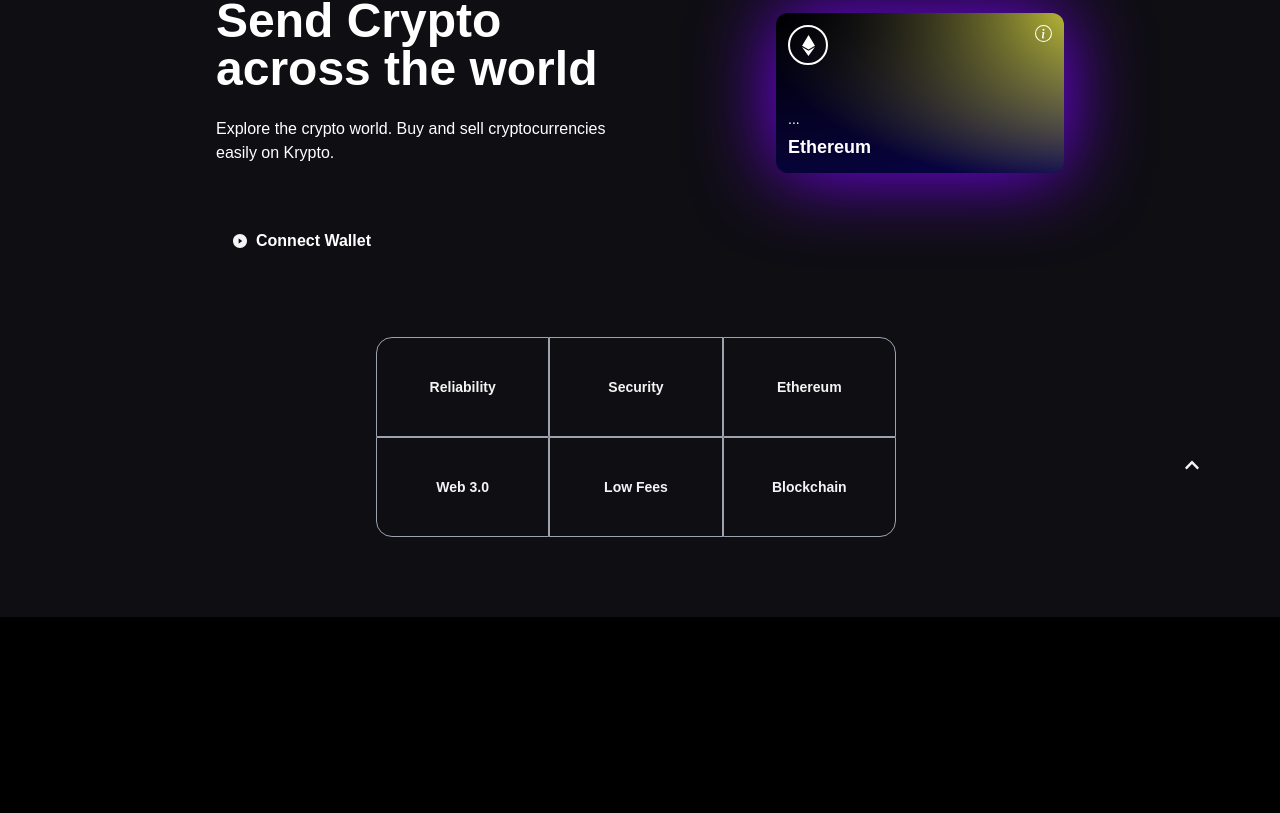
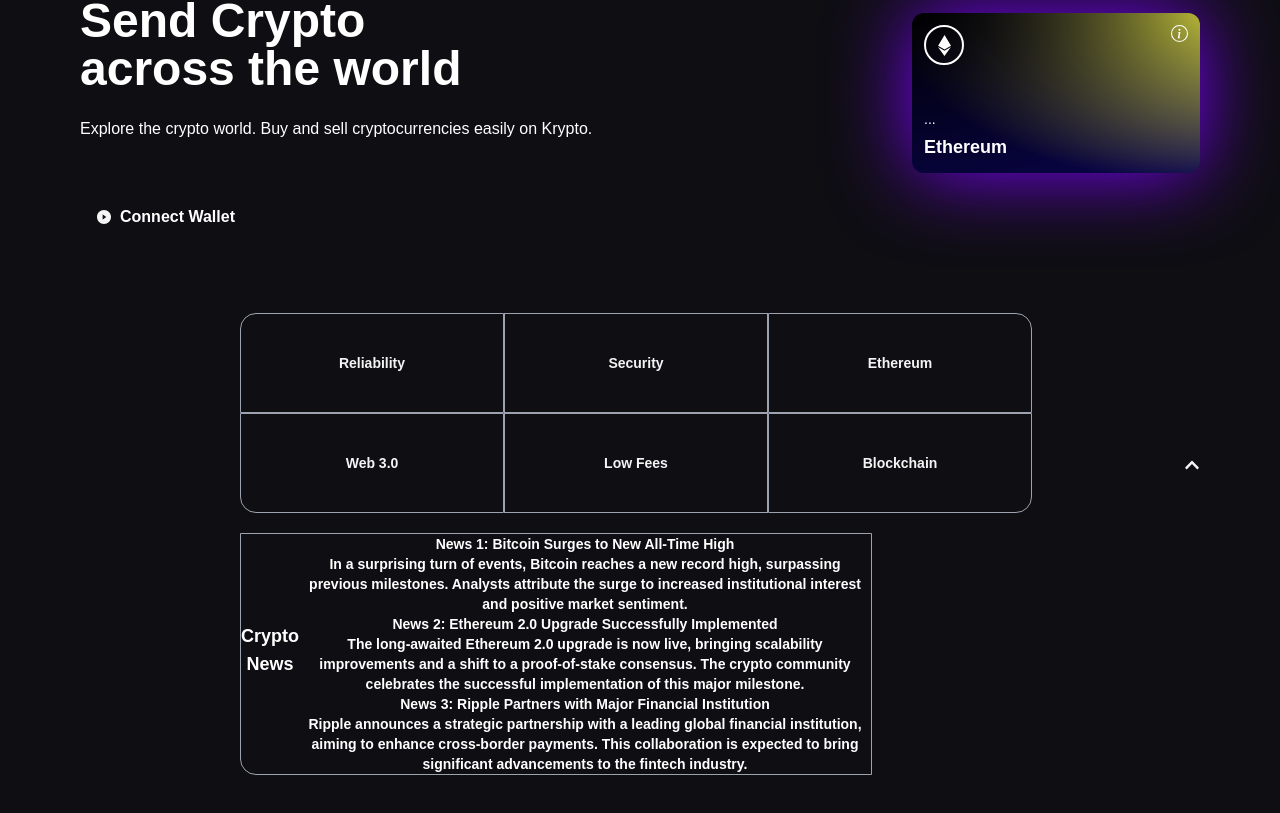
Before and after one commit to Mahimnak/KryptX, a React (Vite) app in the folder KryptX-final/project_web3.0/client/: page /Home in a window 1280 px wide. Shown: the part 247-1060 px from the top of the page. Before the commit the page ends 864 px from the top, so only its background shows below. Built offline with nearby package versions, Linux system fonts and the light colour scheme; no server answers.

Commit message:
News section - changes to be made

```diff
--- a/KryptX-final/project_web3.0/client/src/components/Welcome.jsx
+++ b/KryptX-final/project_web3.0/client/src/components/Welcome.jsx
@@ -80,6 +80,28 @@
             </div>
           </div>
         </div>
+        <div className="mx-auto w-full text-center">
+          <div className="mt-5 ml-40">
+            <div className={`sm:rounded-bl-2xl ${companyCommonStyles}`}>
+              <h2 className="font-semibold text-white text-lg mb-2">Crypto News</h2>
+              <ul className="text-white">
+                <li>
+                  <span className="font-semibold">News 1:</span> Bitcoin Surges to New All-Time High
+                  <p className="text-sm">In a surprising turn of events, Bitcoin reaches a new record high, surpassing previous milestones. Analysts attribute the surge to increased institutional interest and positive market sentiment.</p>
+                </li>
+                <li>
+                  <span className="font-semibold">News 2:</span> Ethereum 2.0 Upgrade Successfully Implemented
+                  <p className="text-sm">The long-awaited Ethereum 2.0 upgrade is now live, bringing scalability improvements and a shift to a proof-of-stake consensus. The crypto community celebrates the successful implementation of this major milestone.</p>
+                </li>
+                <li>
+                  <span className="font-semibold">News 3:</span> Ripple Partners with Major Financial Institution
+                  <p className="text-sm">Ripple announces a strategic partnership with a leading global financial institution, aiming to enhance cross-border payments. This collaboration is expected to bring significant advancements to the fintech industry.</p>
+                </li>
+                {/* Add more news items as needed */}
+              </ul>
+            </div>
+          </div>
+        </div>
         </div>
 
 
```
